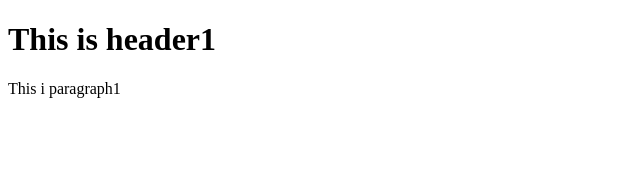
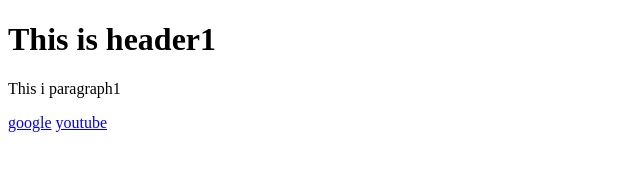
Before and after one commit to TunyawutShin/HtmlGit, a plain HTML site: page index.html in a window 1280 px wide. Shown: the whole page, without its empty margins (0-640 px from the left). Drawn offline with Linux system fonts and the light colour scheme.

Commit message:
new-version

```diff
--- a/index.html
+++ b/index.html
@@ -6,5 +6,7 @@
     <body>
         <h1>This is header1</h1>
         <p>This i paragraph1</p>
+        <a href="https://www.google.com/">google</a>
+        <a href="https://www.youtube.com/">youtube</a>
     </body>
 </html>
```
